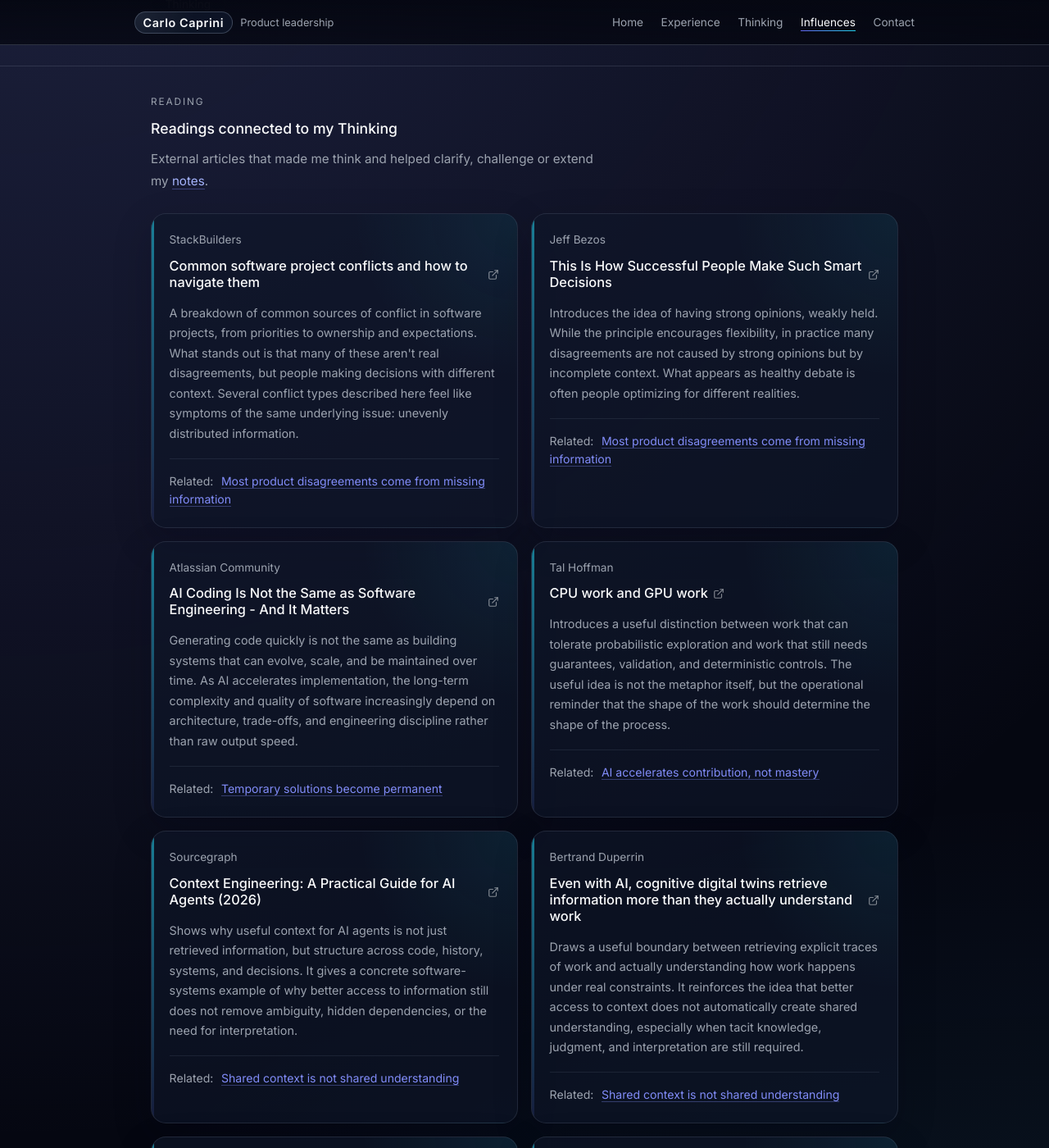
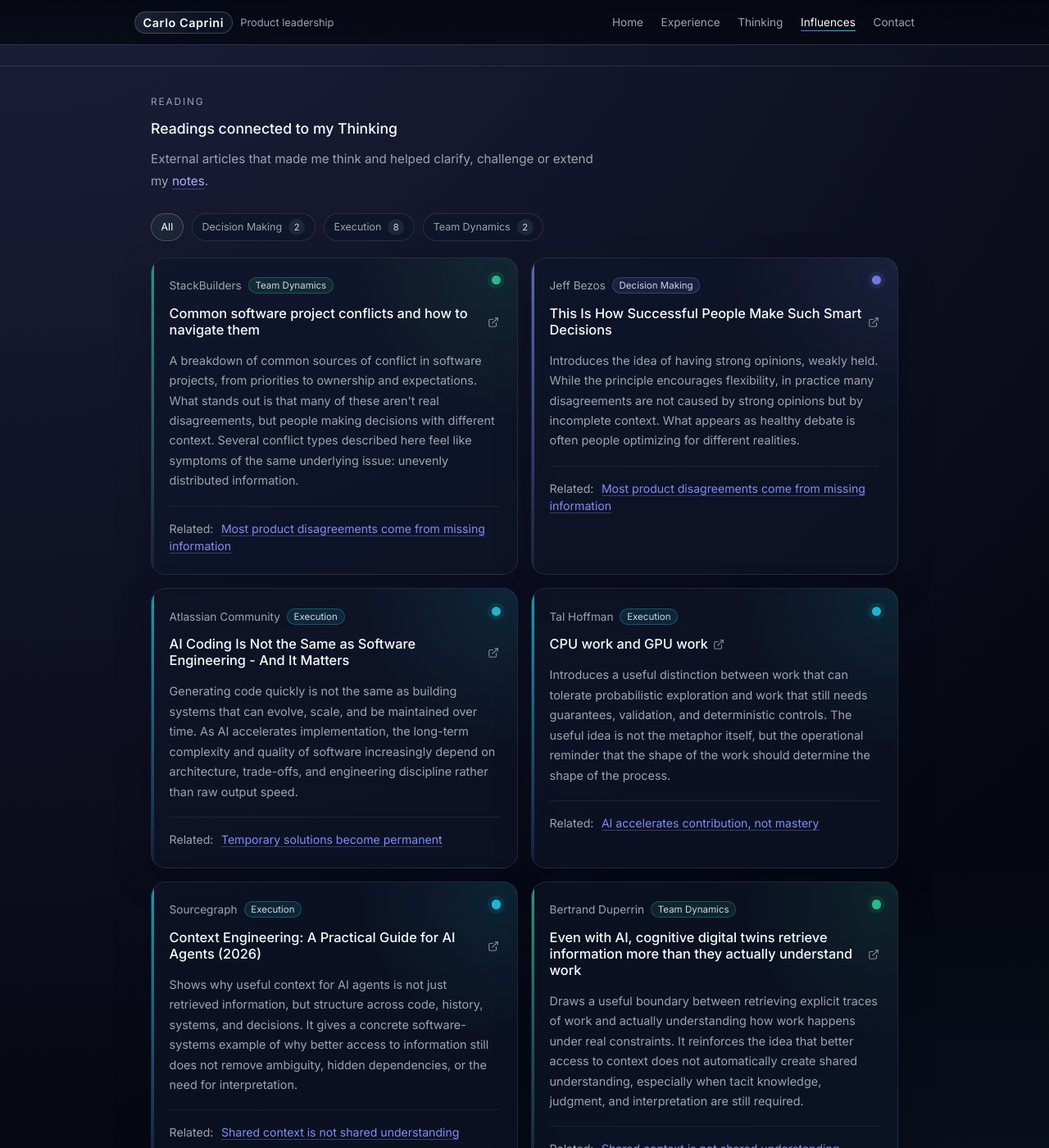
Before and after one commit to carlocaprini/carlocaprini.github.io, a Jekyll site: the page built from pages/influences.md, in a window 1280 px wide and 1400 px high, scrolled down 408 px. Shown: the whole window at 82% size. Built offline with Jekyll 4.4.1, drawn with Linux system fonts in a browser that asks for light colours; some of the changed text lies outside the part shown.

Commit message:
Add interactive topic board to influences

```diff
--- a/_layouts/influences.html
+++ b/_layouts/influences.html
@@ -3,6 +3,7 @@ layout: default
 # Influences index: lists site.influences sorted by editorial weight (highest first).
 ---
 {% assign weight_order = "5,4,3,2,1,0" | split: "," %}
+{% assign topic_order = "decision-making,execution,team-dynamics" | split: "," %}
 <div class="page">
   <section class="hero" style="margin-bottom: 2.25rem;">
     <div class="container hero-grid" style="grid-template-columns: minmax(0, 1fr);">
@@ -31,19 +32,40 @@ layout: default
           <p class="section-description">External articles that made me think and helped clarify, challenge or extend my <a href="{{ '/thinking/' | relative_url }}">notes</a>.</p>
         </div>
       </div>
-      <ul class="influences-list">
+
+      <div class="influence-topic-board" aria-label="Influence topics">
+        <button class="influence-topic-filter is-active" type="button" data-topic-filter="all">All</button>
+        {% for topic in topic_order %}
+          {% assign topic_count = 0 %}
+          {% for ref in site.influences %}
+            {% if ref.topics contains topic %}
+              {% assign topic_count = topic_count | plus: 1 %}
+            {% endif %}
+          {% endfor %}
+          <button class="influence-topic-filter influence-topic-filter--{{ topic }}" type="button" data-topic-filter="{{ topic }}">
+            <span>{{ topic | replace: "-", " " }}</span>
+            <span class="influence-topic-count">{{ topic_count }}</span>
+          </button>
+        {% endfor %}
+      </div>
+
+      <ul class="influences-list influence-board">
         {% for weight_str in weight_order %}
           {% assign target_weight = weight_str | plus: 0 %}
           {% assign refs_by_title = site.influences | sort: "title" %}
           {% for ref in refs_by_title %}
             {% assign ref_weight = ref.weight | default: 0 | plus: 0 %}
             {% if ref_weight == target_weight and ref.external_url %}
+          {% assign primary_topic = ref.topics | first | default: "general" %}
           {% assign external_url = ref.external_url %}
-          <li class="influence-item">
+          <li class="influence-item influence-item--{{ primary_topic }}" data-topics="{{ ref.topics | join: ' ' }}">
             <div class="influence-card-meta">
               {% if ref.author %}
                 <span class="influence-author">{{ ref.author }}</span>
               {% endif %}
+              {% for topic in ref.topics %}
+                <span class="influence-topic-pill">{{ topic | replace: "-", " " }}</span>
+              {% endfor %}
             </div>
             <h3 class="influence-card-title">
               <a class="influence-title influence-title--external" href="{{ external_url }}" target="_blank" rel="noopener noreferrer" title="Opens in a new tab">
@@ -70,3 +92,51 @@ layout: default
     </div>
   </section>
 </div>
+
+<script>
+  (function () {
+    var board = document.querySelector(".influence-board");
+    var filters = Array.prototype.slice.call(document.querySelectorAll(".influence-topic-filter"));
+    if (!board || filters.length === 0) return;
+
+    var items = Array.prototype.slice.call(board.querySelectorAll(".influence-item"));
+
+    function setFilter(topic) {
+      filters.forEach(function (button) {
+        button.classList.toggle("is-active", button.dataset.topicFilter === topic);
+      });
+
+      items.forEach(function (item) {
+        var topics = item.dataset.topics || "";
+        var isVisible = topic === "all" || topics.split(" ").indexOf(topic) !== -1;
+        item.hidden = !isVisible;
+      });
+    }
+
+    filters.forEach(function (button) {
+      button.addEventListener("click", function () {
+        setFilter(button.dataset.topicFilter || "all");
+      });
+    });
+
+    if (!("IntersectionObserver" in window)) return;
+
+    board.classList.add("is-observed");
+
+    var observer = new IntersectionObserver(function (entries) {
+      entries.forEach(function (entry) {
+        if (entry.isIntersecting) {
+          entry.target.classList.add("is-visible");
+          observer.unobserve(entry.target);
+        }
+      });
+    }, {
+      rootMargin: "0px 0px -8% 0px",
+      threshold: 0.12
+    });
+
+    items.forEach(function (item) {
+      observer.observe(item);
+    });
+  })();
+</script>
--- a/assets/css/main.css
+++ b/assets/css/main.css
@@ -788,15 +788,61 @@ main {
 }
 
 .influence-item {
+  --influence-accent: #22d3ee;
+  --influence-accent-soft: rgba(34, 211, 238, 0.1);
+  --influence-accent-border: rgba(34, 211, 238, 0.28);
   position: relative;
   overflow: hidden;
   padding: 1.45rem 1.35rem;
   border: 1px solid rgba(148, 163, 184, 0.16);
   border-radius: 1.15rem;
   background:
-    radial-gradient(circle at top right, rgba(34, 211, 238, 0.08), transparent 34%),
+    radial-gradient(circle at top right, var(--influence-accent-soft), transparent 34%),
     rgba(15, 23, 42, 0.64);
   box-shadow: 0 16px 46px rgba(2, 6, 23, 0.22);
+  transition:
+    border-color 0.18s ease,
+    box-shadow 0.18s ease,
+    transform 0.18s ease;
+}
+
+.influence-item--decision-making {
+  --influence-accent: #818cf8;
+  --influence-accent-soft: rgba(129, 140, 248, 0.11);
+  --influence-accent-border: rgba(129, 140, 248, 0.3);
+}
+
+.influence-item--execution {
+  --influence-accent: #22d3ee;
+  --influence-accent-soft: rgba(34, 211, 238, 0.1);
+  --influence-accent-border: rgba(34, 211, 238, 0.28);
+}
+
+.influence-item--team-dynamics {
+  --influence-accent: #34d399;
+  --influence-accent-soft: rgba(52, 211, 153, 0.1);
+  --influence-accent-border: rgba(52, 211, 153, 0.28);
+}
+
+.influence-board.is-observed .influence-item {
+  opacity: 0;
+  transform: translateY(16px);
+  transition:
+    opacity 0.42s ease,
+    transform 0.42s ease,
+    border-color 0.18s ease,
+    box-shadow 0.18s ease;
+}
+
+.influence-board.is-observed .influence-item.is-visible {
+  opacity: 1;
+  transform: translateY(0);
+}
+
+.influence-item:hover {
+  border-color: var(--influence-accent-border);
+  box-shadow: 0 22px 64px rgba(2, 6, 23, 0.34);
+  transform: translateY(-2px);
 }
 
 .influence-item::before {
@@ -804,8 +850,23 @@ main {
   position: absolute;
   inset: 0 auto 0 0;
   width: 3px;
-  background: linear-gradient(to bottom, rgba(34, 211, 238, 0.8), rgba(99, 102, 241, 0.18));
+  background: linear-gradient(to bottom, var(--influence-accent), rgba(99, 102, 241, 0.18));
   opacity: 0.7;
+}
+
+.influence-item::after {
+  content: "";
+  position: absolute;
+  top: 1.35rem;
+  right: 1.25rem;
+  width: 0.7rem;
+  height: 0.7rem;
+  border-radius: 999px;
+  background: var(--influence-accent);
+  box-shadow:
+    0 0 0 5px var(--influence-accent-soft),
+    0 0 26px var(--influence-accent-border);
+  opacity: 0.84;
 }
 
 .visually-hidden {
@@ -911,12 +972,80 @@ main {
   border-bottom-color: #818cf8;
 }
 
+.influence-topic-board {
+  display: flex;
+  flex-wrap: wrap;
+  gap: 0.65rem;
+  margin: 0 0 1.25rem;
+}
+
+.influence-topic-filter {
+  display: inline-flex;
+  align-items: center;
+  gap: 0.5rem;
+  padding: 0.36rem 0.72rem;
+  border-radius: 999px;
+  border: 1px solid rgba(148, 163, 184, 0.18);
+  color: #9ca3af;
+  background: rgba(15, 23, 42, 0.78);
+  font: inherit;
+  font-size: 0.78rem;
+  text-transform: capitalize;
+  cursor: pointer;
+  transition:
+    border-color 0.16s ease,
+    color 0.16s ease,
+    background 0.16s ease;
+}
+
+.influence-topic-filter:hover,
+.influence-topic-filter.is-active {
+  color: #f9fafb;
+  border-color: rgba(148, 163, 184, 0.34);
+  background: rgba(30, 41, 59, 0.9);
+}
+
+.influence-topic-filter--decision-making.is-active {
+  border-color: rgba(129, 140, 248, 0.44);
+}
+
+.influence-topic-filter--execution.is-active {
+  border-color: rgba(34, 211, 238, 0.42);
+}
+
+.influence-topic-filter--team-dynamics.is-active {
+  border-color: rgba(52, 211, 153, 0.42);
+}
+
+.influence-topic-count {
+  display: inline-grid;
+  place-items: center;
+  min-width: 1.25rem;
+  height: 1.25rem;
+  border-radius: 999px;
+  color: #cbd5e1;
+  background: rgba(148, 163, 184, 0.12);
+  font-size: 0.7rem;
+}
+
 .influence-card-meta {
   display: flex;
   flex-wrap: wrap;
   align-items: center;
   gap: 0.5rem;
   margin-bottom: 0.85rem;
+  padding-right: 1.6rem;
+}
+
+.influence-topic-pill {
+  display: inline-flex;
+  padding: 0.13rem 0.48rem;
+  border-radius: 999px;
+  border: 1px solid var(--influence-accent-border);
+  color: #cbd5e1;
+  background: var(--influence-accent-soft);
+  font-size: 0.72rem;
+  text-transform: capitalize;
 }
 
 .influence-card-title {
@@ -929,6 +1058,16 @@ main {
   margin-top: 1.1rem;
   padding-top: 1rem;
   border-top: 1px solid rgba(148, 163, 184, 0.12);
+}
+
+@media (prefers-reduced-motion: reduce) {
+  .influence-board.is-observed .influence-item,
+  .influence-board.is-observed .influence-item.is-visible,
+  .influence-item {
+    opacity: 1;
+    transform: none;
+    transition: none;
+  }
 }
 
 .article-list-wrap {
```
